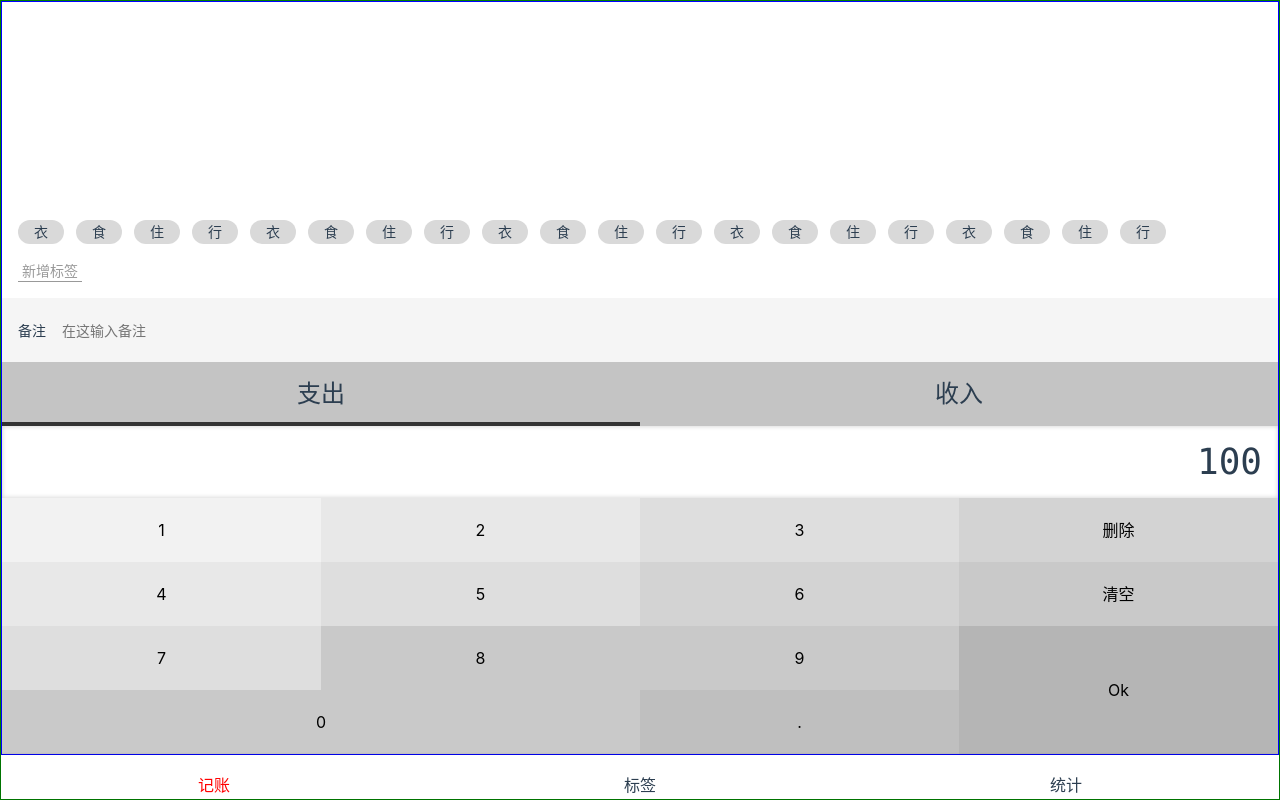
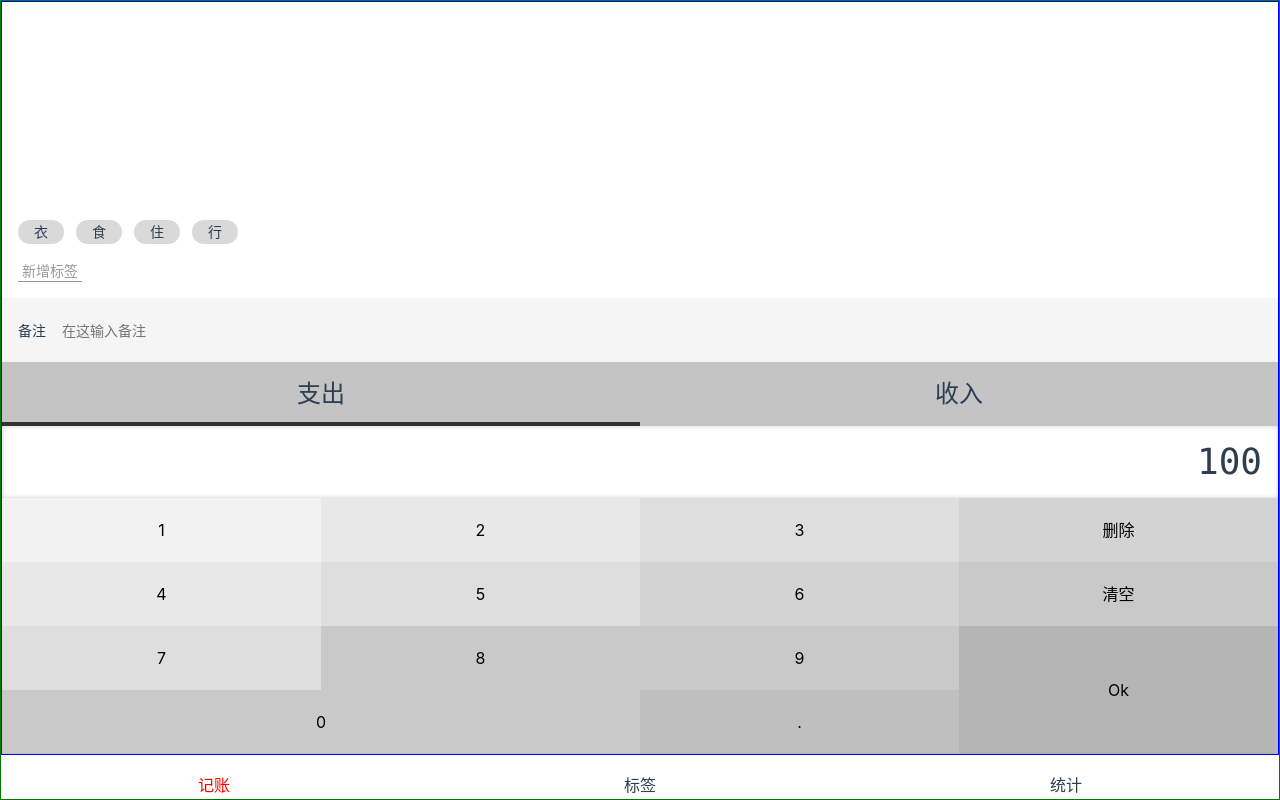
Before and after one commit to gongjianOnline/accountBookVue, a Vue app: page /#/money in a window 1280 px wide. Built offline with nearby package versions, Linux system fonts and the light colour scheme; some icons are missing.

Commit message:
2020-9-4 update

```diff
--- a/src/components/Money/Tags.vue
+++ b/src/components/Money/Tags.vue
@@ -8,29 +8,16 @@
       <li>食</li>
       <li>住</li>
       <li>行</li>
-      <li>衣</li>
-      <li>食</li>
-      <li>住</li>
-      <li>行</li>
-      <li>衣</li>
-      <li>食</li>
-      <li>住</li>
-      <li>行</li>
-      <li>衣</li>
-      <li>食</li>
-      <li>住</li>
-      <li>行</li>
-      <li>衣</li>
-      <li>食</li>
-      <li>住</li>
-      <li>行</li>
     </ul>
   </div>
 </template>
 
 <script>
   export default {
-    name: "Tags"
+    name: "Tags",
+    methods:{
+
+    }
   }
 </script>
 
```
Also changed, not shown: src/components/Money/Types.vue (+5 -2 lines).
